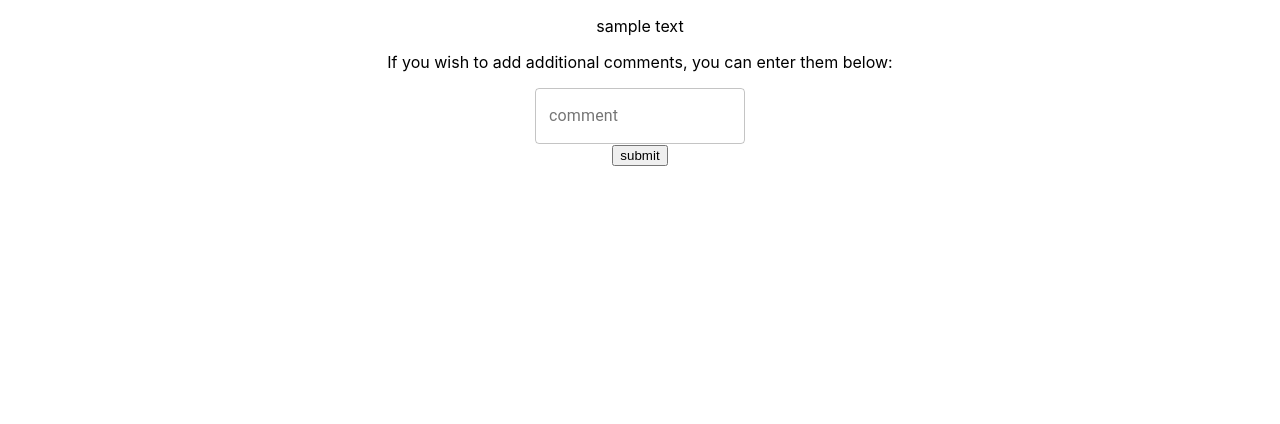
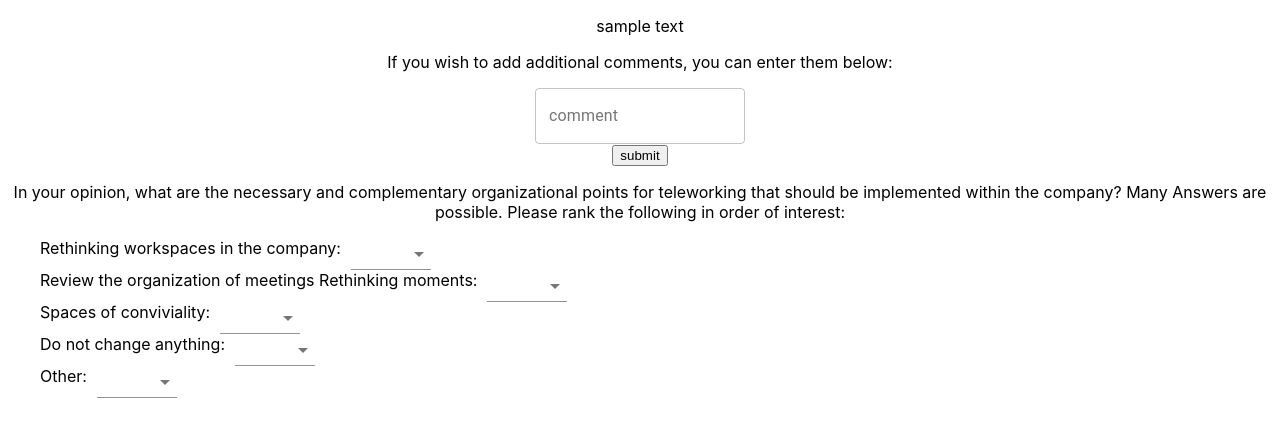
Before and after one commit to fjjes/project3-Hive, a React (Create React App) app in the folder client/: page / in a window 1280 px wide. Shown: the top 424 px of the page. Built offline with nearby package versions, Linux system fonts and the light colour scheme.

Commit message:
select dropdown component

```diff
--- a/client/src/components/questiontypes/Comment.js
+++ b/client/src/components/questiontypes/Comment.js
@@ -4,9 +4,13 @@ import TextField from "@material-ui/core/TextField";
 function Comment() {
   const [comment, setComment] = useState("");
 
+  // const handleChange = (e) => {
+  //   setComment(e.target.value);
+  // };
+
   const handleSubmit=()=>{
     console.log(comment)
-    setComment('') //inout clears out when clicked on submit
+    setComment('') //input clears out when clicked on submit
   }
 
   return (
--- a/client/src/components/questiontypes/SelectInput.js
+++ b/client/src/components/questiontypes/SelectInput.js
@@ -1,7 +1,67 @@
+import { useState } from 'react';
+import { makeStyles } from '@material-ui/core/styles';
+import Select from '@material-ui/core/Select';
+import FormControl from '@material-ui/core/FormControl';
+import MenuItem from '@material-ui/core/MenuItem';
+
+const useStyles = makeStyles((theme) => ({
+    formControl: {
+      minWidth: 80,
+    },
+
+  }));
+
 const SelectInput = () => {
+    const classes = useStyles();
+    const [value, setValue]= useState()
+    //const [inputRank, setIntputRank]= useState('')
+
+    const interests= [
+        'Rethinking workspaces in the company',
+        'Review the organization of meetings Rethinking moments',
+        'Spaces of conviviality',
+        'Do not change anything',
+        'Other'
+      ]
+
+    let selectArray = [];
+    let num= 1
+    for(let i=0; i<interests.length; i++){
+        selectArray.push(num++)
+    }
+
+//    const handleSubmit=()=>{
+//     console.log(comment)
+//     setComment('') //input clears out when clicked on submit
+//   }
+
     return (
         <div className="select">
-            <p></p>
+            <p>In your opinion, what are the necessary and complementary organizational points for teleworking that should be implemented within the company? Many Answers are possible. Please rank the following in order of interest:</p>
+            <ul>
+                {interests.map((interest, i)=>{
+                    return(
+                        <li key={i} style={{listStyleType:"none", textAlign:"left"}} >
+                            {interest}:
+                            <span style={{marginLeft:"10px"}}>
+                                <FormControl className={classes.formControl}>
+                                    <Select  value={value} onChange={(e)=>setValue(e.target.value)}>
+                                        {selectArray.map((selection, index)=>{
+                                            return <MenuItem key={index} value={selection}>{selection}</MenuItem>
+                                        })}
+                                    </Select>
+                                    {console.log(interest, value)}
+                                </FormControl>
+                            </span>
+
+                        </li>
+                        )
+                })}
+            </ul>
+{/*
+            <button onClick={handleSubmit} type="submit">
+            submit
+           </button> */}
         </div>
     );
 }
```
Also changed, not shown: 1 other file (tests, documents, lock files or other folders).
